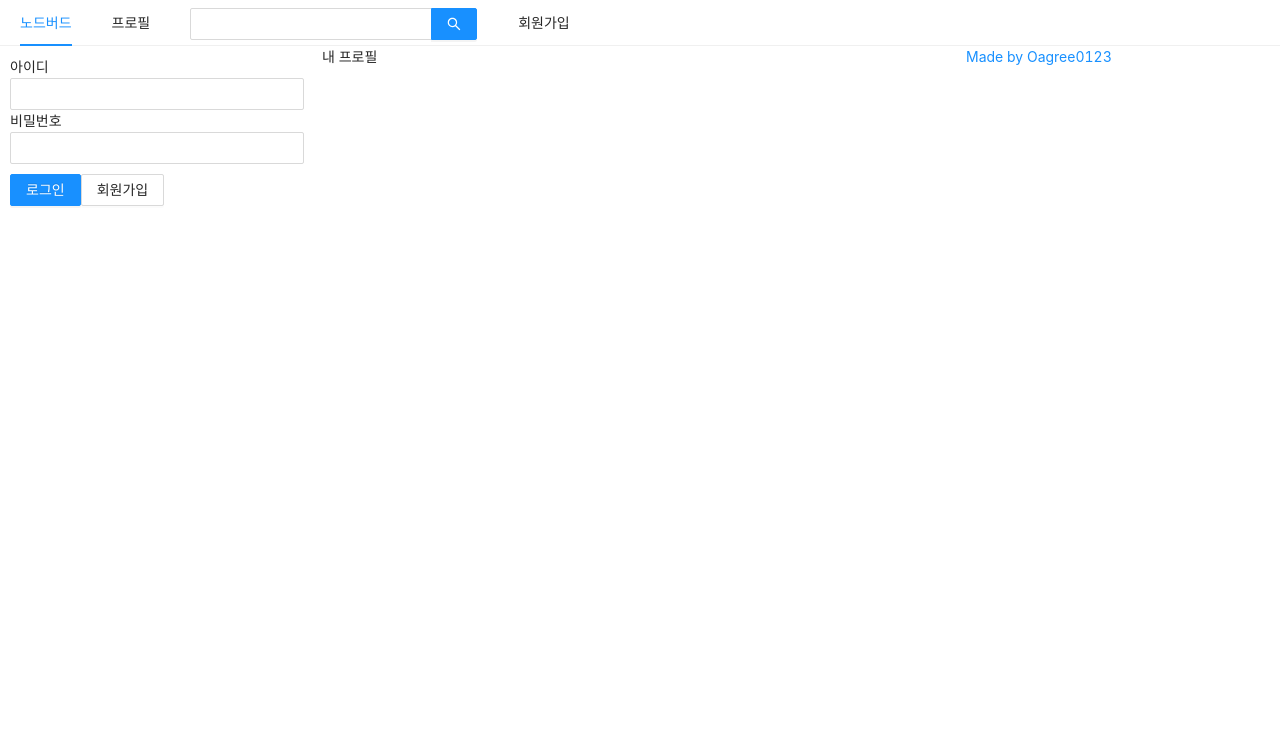
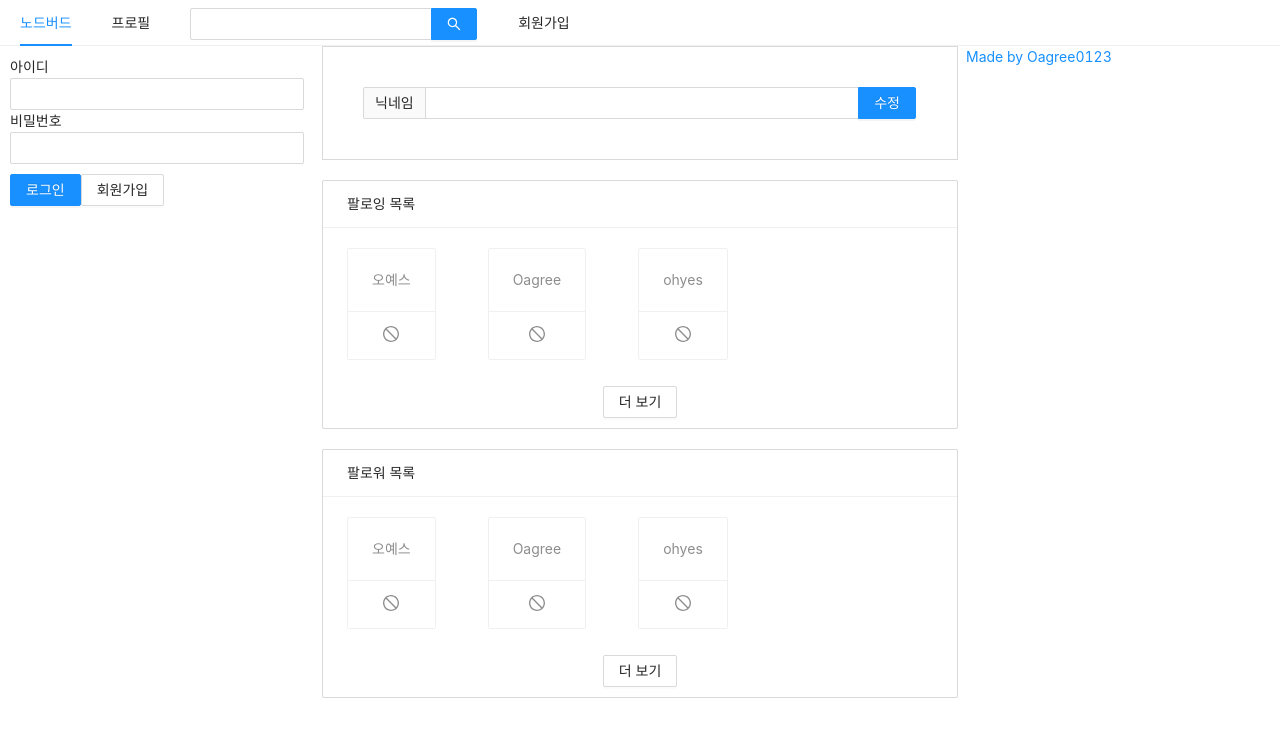
Before and after one commit to oagree0123/node-bird, a Next.js app in the folder prepare/front/: page /profile in a window 1280 px wide. Shown: the top 736 px of the page. Built offline with nearby package versions, Linux system fonts and the light colour scheme.

Commit message:
✨ Implement NicknameEditForm and Following/Follower list

```diff
--- /dev/null
+++ b/prepare/front/components/FollowList.js
@@ -0,0 +1,32 @@
+import React from 'react';
+import PropTypes from 'prop-types';
+import { List, Button, Card } from 'antd';
+import { StopOutlined } from '@ant-design/icons';
+
+const FollowList = ({ header, data }) => {
+  return (
+    <List
+      style={{ marginBottom: 20 }}
+      grid={{ gutter: 4, xs: 2, md: 3 }}
+      size="samll"
+      header={<div>{header}</div>}
+      loadMore={<div style={{ textAlign: 'center', margin: '10px 0' }}><Button>더 보기</Button></div>}
+      bordered
+      dataSource={data}
+      renderItem={(item) => (
+        <List.Item style={{ marginTop: 20}}>
+          <Card actions={[<StopOutlined key="stop" />]}>
+            <Card.Meta description={item.nickname} />
+          </Card>
+        </List.Item>
+      )}
+    />
+  )
+};
+
+FollowList.propTypes = {
+  header: PropTypes.string.isRequired,
+  data: PropTypes.array.isRequired,
+};
+
+export default FollowList;
--- /dev/null
+++ b/prepare/front/components/NicknameEditForm.js
@@ -0,0 +1,12 @@
+import { Form, Input } from 'antd';
+import React from 'react';
+
+const NicknameEditForm = () => {
+  return (
+    <Form style={{ marginBottom: '20px', border: '1px solid #d9d9d9', padding: '40px' }}>
+      <Input.Search addonBefore="닉네임" enterButton="수정" />
+    </Form>
+  );
+};
+
+export default NicknameEditForm;
--- a/prepare/front/pages/profile.js
+++ b/prepare/front/pages/profile.js
@@ -1,15 +1,23 @@
 import React from "react";
-import AppLayout from "../components/AppLayout";
 import Head from 'next/head';
 
+import AppLayout from "../components/AppLayout";
+import NicknameEditForm from "../components/NicknameEditForm";
+import FollowList from "../components/FollowList";
+
 const Profile = () => {
+  const followerList = [{ nickname: '오예스' }, { nickname: 'Oagree' }, { nickname: 'ohyes' }];
+  const followingList = [{ nickname: '오예스' }, { nickname: 'Oagree' }, { nickname: 'ohyes' }];
+
   return (
     <>
       <Head>
         <title>내 프로필 | NodeBird</title>
       </Head>
       <AppLayout>
-        내 프로필
+        <NicknameEditForm />
+        <FollowList header="팔로잉 목록" data={followingList} />
+        <FollowList header="팔로워 목록" data={followerList} />
       </AppLayout>
     </>
   );
```
